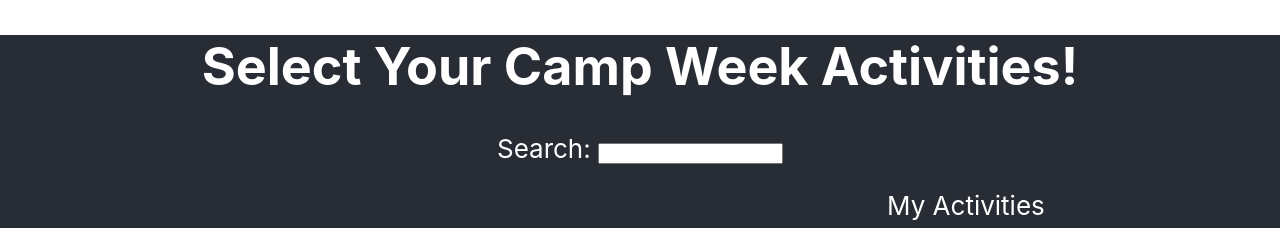
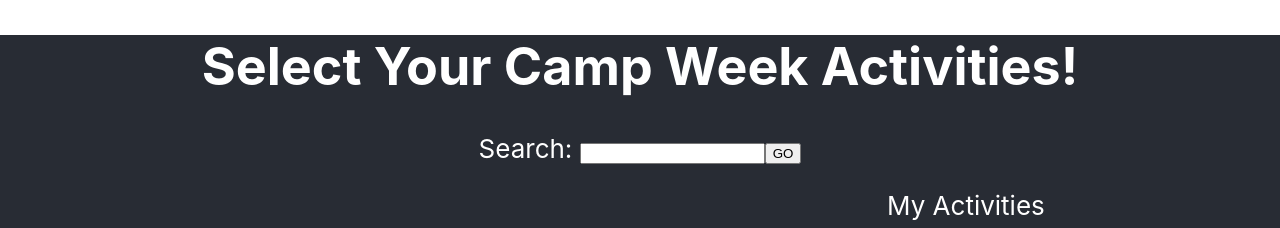
Before and after one commit to Danielle254/Conference-Agenda, a React (Create React App) app: page / in a window 1280 px wide. Shown: the top 228 px of the page. Built offline with nearby package versions, Linux system fonts and the light colour scheme.

Commit message:
added submit button to search bar

```diff
--- a/src/SearchBar/SearchBar.js
+++ b/src/SearchBar/SearchBar.js
@@ -5,6 +5,7 @@ function SearchBar() {
         <div>
             <label>Search: </label>
             <input type="text"></input>
+            <button type="submit" >GO</button>
         </div>
     )
 };
```
